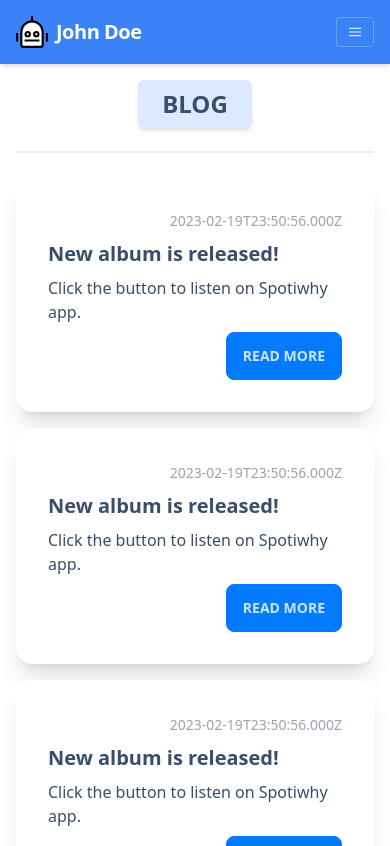
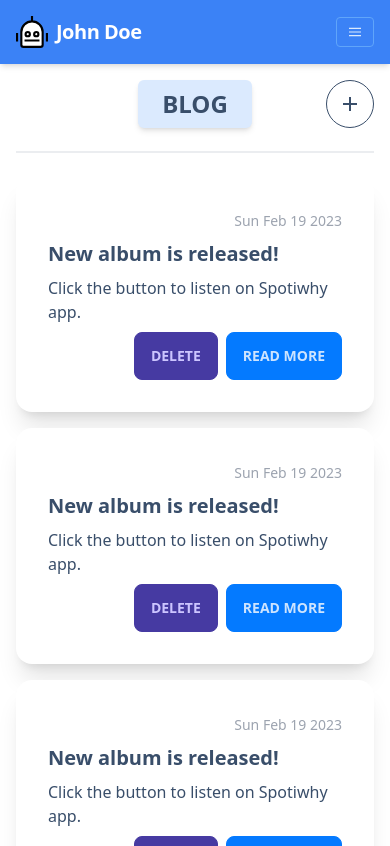
Before and after one commit to ricardogonz/personal-blog, a React (Create React App) app: page /blog in a window 390 px wide. Shown: the top 846 px of the page. Built offline with nearby package versions, Linux system fonts and the light colour scheme; the HTML template or start-up script is replaced by a standard one.

Commit message:
Add the form to add posts and the delete button

```diff
--- a/src/components/atoms/TextareaField.tsx
+++ b/src/components/atoms/TextareaField.tsx
@@ -9,16 +9,17 @@ export function TextareaField({
   placeholder,
   className = '',
   required = false,
+  label,
 }: Props): JSX.Element {
   return (
     <div className={`form-control w-full ${className}`}>
       <label className='label'>
-        <span className='label-text'>Your message</span>
+        <span className='label-text'>{label}</span>
       </label>
       <textarea
         required={required}
         placeholder={placeholder}
-        className='textarea textarea-bordered h-32'
+        className='textarea textarea-bordered h-32 textarea-lg'
       ></textarea>
     </div>
   );
--- /dev/null
+++ b/src/components/molecules/AddPostForm.tsx
@@ -0,0 +1,48 @@
+import { InputField, TextareaField } from '../atoms';
+import type { InputType } from '../../models';
+
+type InputFieldProps = React.ComponentProps<typeof InputField>;
+
+const INPUT_FIELDS: InputFieldProps[] = [
+  {
+    type: 'text' as InputType,
+    placeholder: 'Type here the post title',
+    label: 'Title',
+    className: 'md:w-f',
+    required: true,
+  },
+];
+
+interface Props {
+  onCancel: () => void;
+}
+
+export function AddPostForm({ onCancel }: Props): JSX.Element {
+  function handleSubmit(event: React.FormEvent<HTMLFormElement>): void {
+    event.preventDefault();
+    console.log('Form submitted');
+  }
+
+  return (
+    <form
+      onSubmit={handleSubmit}
+      className='flex flex-col md:flex-row flex-wrap justify-between gap-y-3 mb-4'
+    >
+      {INPUT_FIELDS.map((props, index) => (
+        <InputField key={index} {...props} />
+      ))}
+
+      <TextareaField placeholder='Type the post content here' label='Content' />
+
+      <div className='flex flex-row w-full justify-end gap-2'>
+        <button type='button' onClick={onCancel} className='btn btn-secondary'>
+          Cancel
+        </button>
+
+        <button type='submit' className='btn btn-primary'>
+          Save
+        </button>
+      </div>
+    </form>
+  );
+}
--- a/src/components/molecules/Card.tsx
+++ b/src/components/molecules/Card.tsx
@@ -5,10 +5,14 @@ interface Props {
   image: string;
   title: string;
   content: string;
-  creationDate: string;
+  updateDate: string;
 }
 
-export function Card({ image, content, title, creationDate, id }: Props): JSX.Element {
+export function Card({ image, content, title, updateDate, id }: Props): JSX.Element {
+  function handleDelete(): void {
+    console.log('Delete card with the id: ', id);
+  }
+
   return (
     <div className='card sm:card-side bg-base-100 xl:w-[48%] shadow-xl'>
       <div
@@ -18,11 +22,14 @@ export function Card({ image, content, title, creationDate, id }: Props): JSX.El
       ></div>
       <div className='card-body'>
         <div className='text-right'>
-          <span className='text-sm text-gray-400'>{creationDate}</span>
+          <span className='text-sm text-gray-400'>{new Date(updateDate).toDateString()}</span>
         </div>
         <h2 className='card-title'>{title}</h2>
         <p>{content}</p>
         <div className='card-actions justify-end'>
+          <button onClick={handleDelete} type='button' className='btn btn-secondary'>
+            Delete
+          </button>
           <NavLink to={id} className='btn btn-primary'>
             Read more
           </NavLink>
--- /dev/null
+++ b/src/components/molecules/CircleButton.tsx
@@ -0,0 +1,18 @@
+import { MdAdd } from 'react-icons/md';
+
+interface Props {
+  tip: string;
+  onClick: () => void;
+  children?: JSX.Element;
+  disabled?: boolean;
+}
+
+export function CircleButton({ onClick, tip, children, disabled = false }: Props): JSX.Element {
+  return (
+    <div className='tooltip tooltip-bottom absolute top-0 right-0' data-tip={tip}>
+      <button onClick={onClick} className='btn btn-circle btn-outline' disabled={disabled}>
+        {children === undefined ? <MdAdd className='text-2xl' /> : children}
+      </button>
+    </div>
+  );
+}
--- a/src/components/molecules/index.ts
+++ b/src/components/molecules/index.ts
@@ -1,6 +1,8 @@
 export * from './AboutMe';
+export * from './AddPostForm';
 export * from './BlogName';
 export * from './Card';
+export * from './CircleButton';
 export * from './ContactForm';
 export * from './HeroImage';
 export * from './SocialMediaNetworks';
--- a/src/components/pages/Blog.tsx
+++ b/src/components/pages/Blog.tsx
@@ -1,16 +1,37 @@
+import { useState } from 'react';
+
 import { SectionTitle } from '../atoms';
-import { Card } from '../molecules';
+import { Card, CircleButton, AddPostForm } from '../molecules';
 import { useAppContext } from '../../context/app';
 
 export function Blog(): JSX.Element {
+  const [isAddPostFormOpen, setIsAddPostFormOpen] = useState(false);
   const { posts } = useAppContext();
+
+  function handleAddPost(): void {
+    setIsAddPostFormOpen(true);
+  }
+
+  function handleCancel(): void {
+    setIsAddPostFormOpen(false);
+  }
 
   return (
     <>
-      <SectionTitle />
+      <div className='relative'>
+        <SectionTitle />
+        <div className='absolute top-0 right-0'>
+          <CircleButton onClick={handleAddPost} tip='Add a post' disabled={isAddPostFormOpen} />
+        </div>
+      </div>
+
+      <div className={`transition ${isAddPostFormOpen ? '' : 'hidden'}`}>
+        <AddPostForm onCancel={handleCancel} />
+      </div>
+
       {posts?.length !== 0 ? (
         <div className='flex flex-col gap-4 xl:flex-row xl:flex-wrap xl:justify-between'>
-          {posts?.map(({ updateDate, ...postData }) => (
+          {posts?.map(({ creationDate, ...postData }) => (
             <Card key={postData.id} {...postData} />
           ))}
         </div>
```
Also changed, not shown: 1 other file (tests, documents, lock files or other folders).
